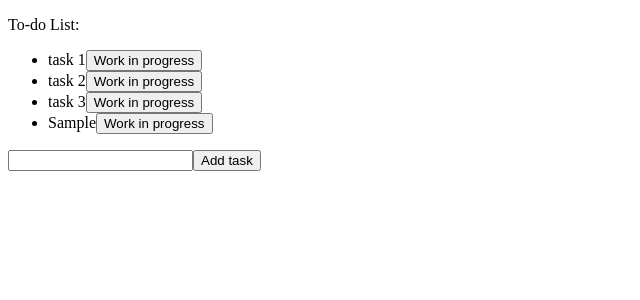
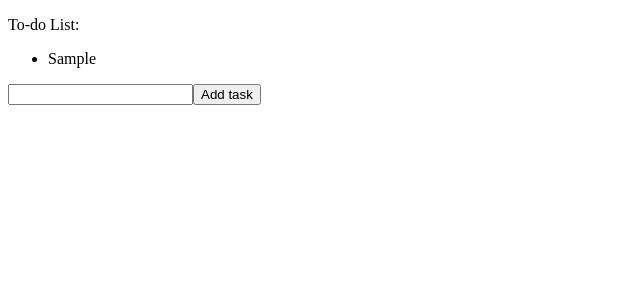
Before and after one commit to CallixteBailly/Todo, a React app: page / in a window 1280 px wide. Both pictures are taken after typing "Sample" into the empty fields and a click on the button "Add task". Shown: the top 300 px of the page, without its empty margins (0-640 px from the left). Built offline with nearby package versions, Linux system fonts and the light colour scheme.

Commit message:
feat(condition)Display a message when there are no tasks to display (using conditional rendering)

```diff
--- a/src/components/List.tsx
+++ b/src/components/List.tsx
@@ -12,11 +12,16 @@ function List(props: { tasks: any[]; }) {
     }
 
     return (
-        <><p>To-do List:</p><ul>
-            {tasks.map((item: any, index: any) => (
-                <Task key={index} item={item} />
+        <><p>To-do List:</p>
+            {tasks.length === 0 ? (
+                <p>No tasks to display</p>
+            ) : (
+                <ul>
+                    {tasks.map((task, index) => (
+                        <li key={index}>{task}</li>
                     ))}
                 </ul>
+            )}
             <form onSubmit={handleSubmit}>
                 <input value={newTask} onChange={event => setNewTask(event.target.value)} />
                 <button type="submit">Add task</button>
--- a/src/index.tsx
+++ b/src/index.tsx
@@ -1,5 +1,5 @@
 import * as ReactDOM from "react-dom";
 import List from "./components/List";
-const tasks = ['task 1', 'task 2', 'task 3'];
+const tasks = [];
 
 ReactDOM.render(<List tasks={tasks} />, document.getElementById("root"));
```
Lines whose indentation alone changed are shown as unchanged.
